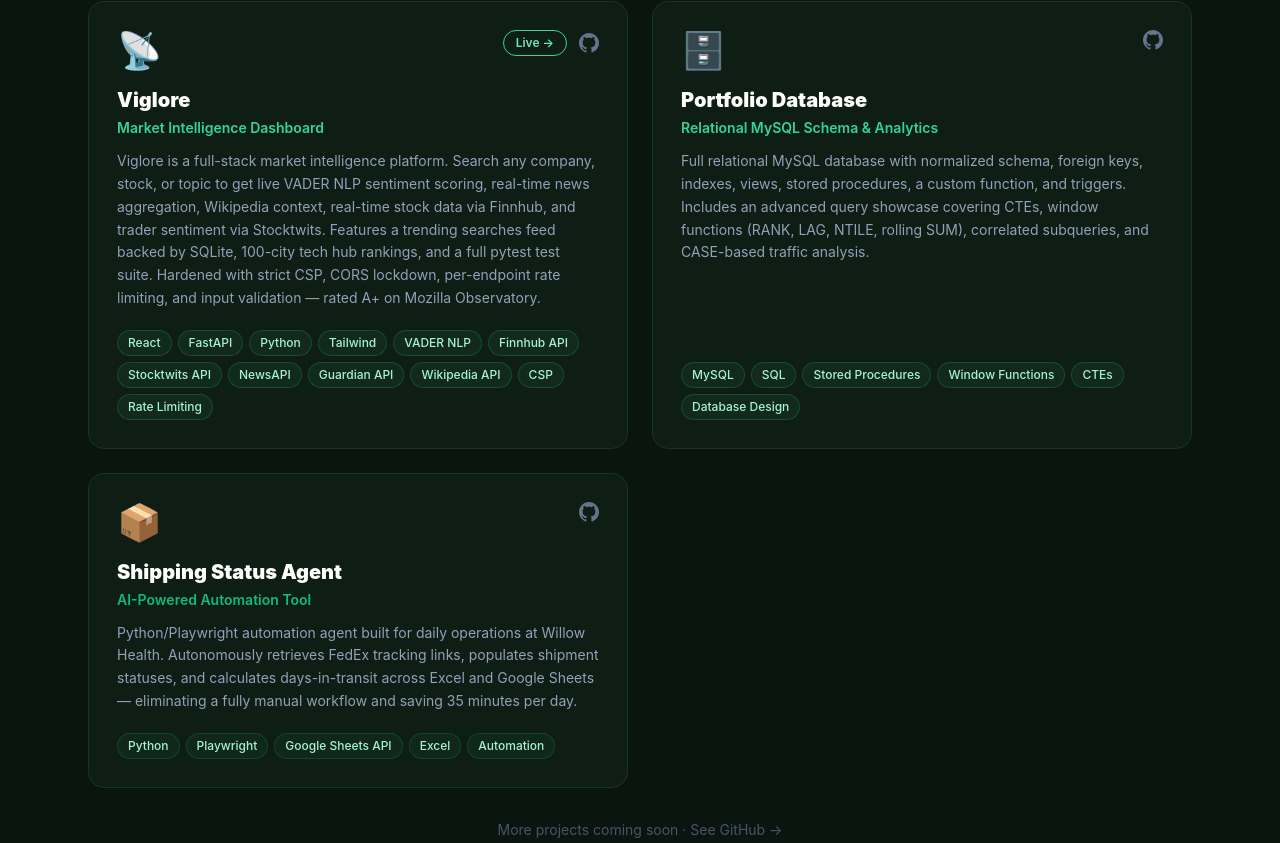
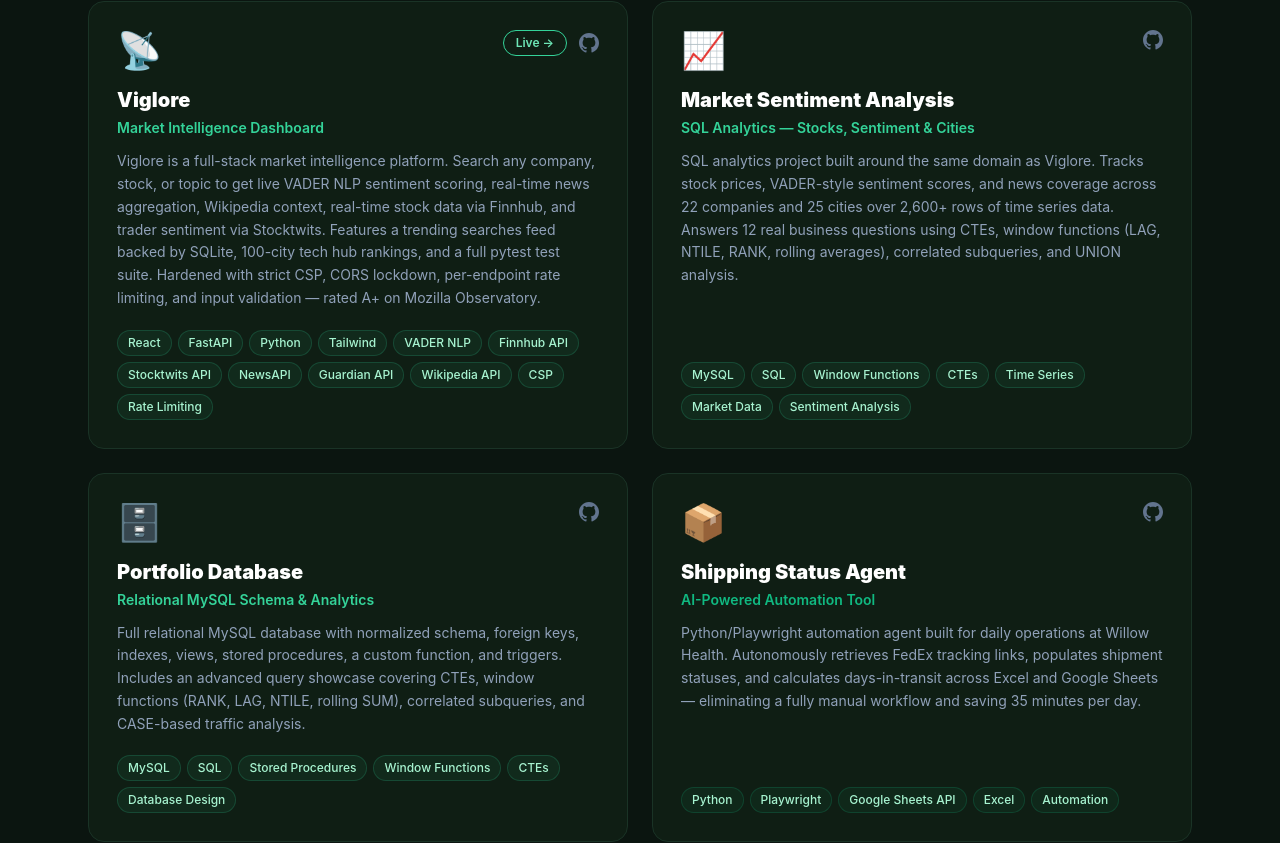
Before and after one commit to nevafrazier/nevafrazier, a React (Vite) app: page / in a window 1280 px wide. Shown: the part 3475-4318 px from the top of the page. Built offline with nearby package versions, Linux system fonts and the light colour scheme.

Commit message:
Add market   sentiment SQL project card

```diff
--- a/src/components/Projects.jsx
+++ b/src/components/Projects.jsx
@@ -10,6 +10,15 @@
     live: 'https://viglore.com',
     accent: '#34d399',
     icon: '📡',
+  },
+  {
+    title: 'Market Sentiment Analysis',
+    tagline: 'SQL Analytics — Stocks, Sentiment & Cities',
+    description: 'SQL analytics project built around the same domain as Viglore. Tracks stock prices, VADER-style sentiment scores, and news coverage across 22 companies and 25 cities over 2,600+ rows of time series data. Answers 12 real business questions using CTEs, window functions (LAG, NTILE, RANK, rolling averages), correlated subqueries, and UNION analysis.',
+    tags: ['MySQL', 'SQL', 'Window Functions', 'CTEs', 'Time Series', 'Market Data', 'Sentiment Analysis'],
+    github: 'https://github.com/nevafrazier/market-sentiment-sql',
+    accent: '#34d399',
+    icon: '📈',
   },
   {
     title: 'Portfolio Database',
```
